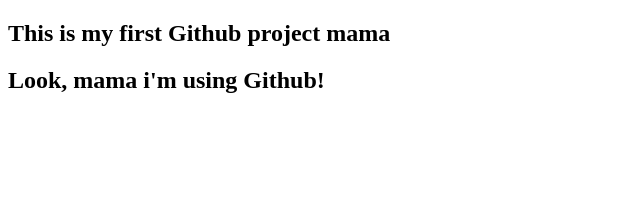
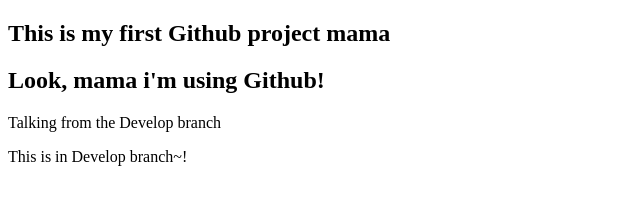
Before and after one commit to minhajhasan-dev/my-first-website-2, a plain HTML site: page index.html in a window 1280 px wide. Shown: the whole page, without its empty margins (0-640 px from the left). Drawn offline with Linux system fonts and the light colour scheme.

Commit message:
learning about new branch

```diff
--- a/index.html
+++ b/index.html
@@ -11,6 +11,8 @@
 <body>
     <h2>This is my first Github project mama</h2>
     <h2>Look, mama i'm using Github!</h2>
+    <p>Talking from the Develop branch</p>
+    <p>This is in Develop branch~!</p>
 </body>
 
 </html>
```
